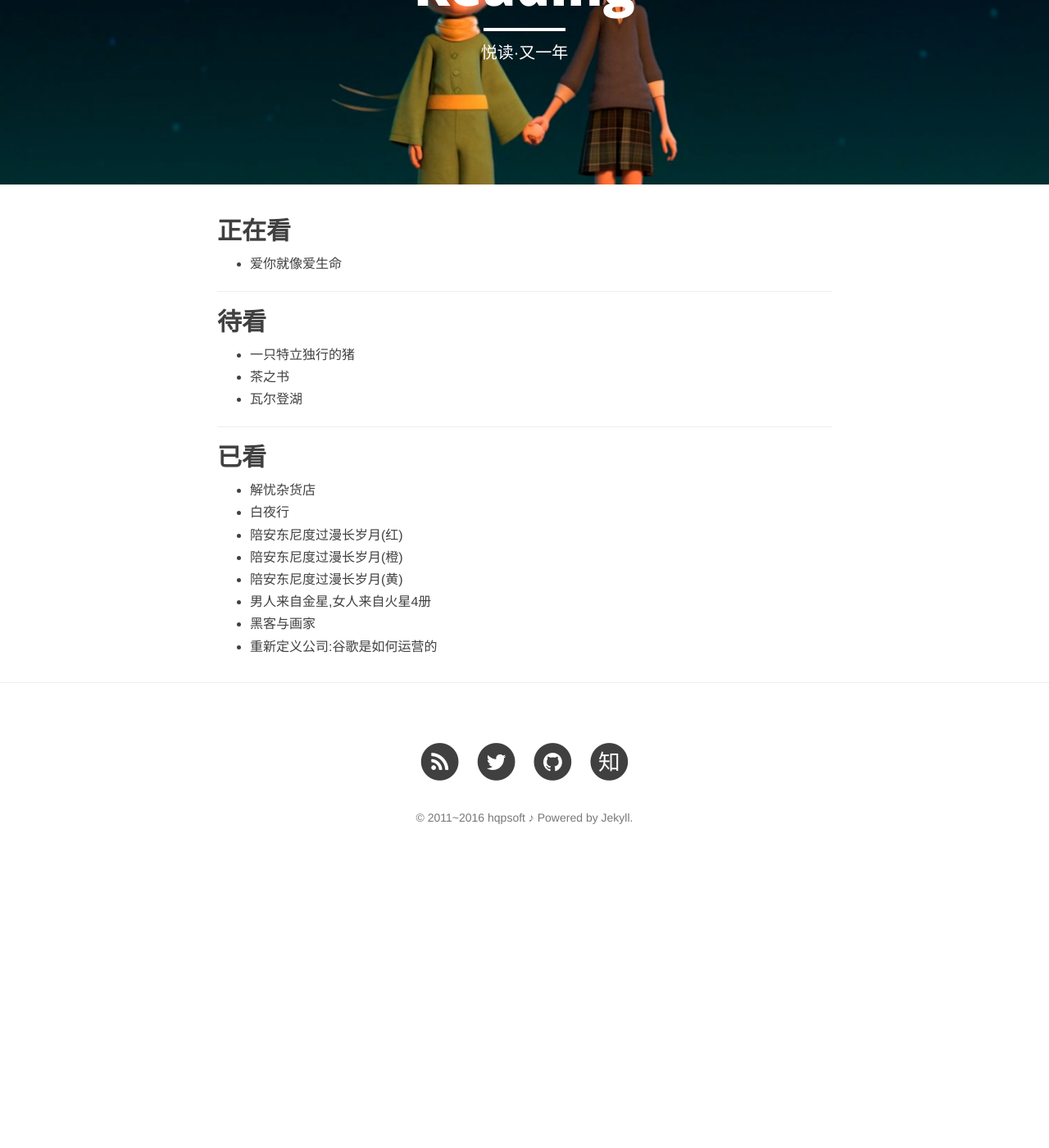
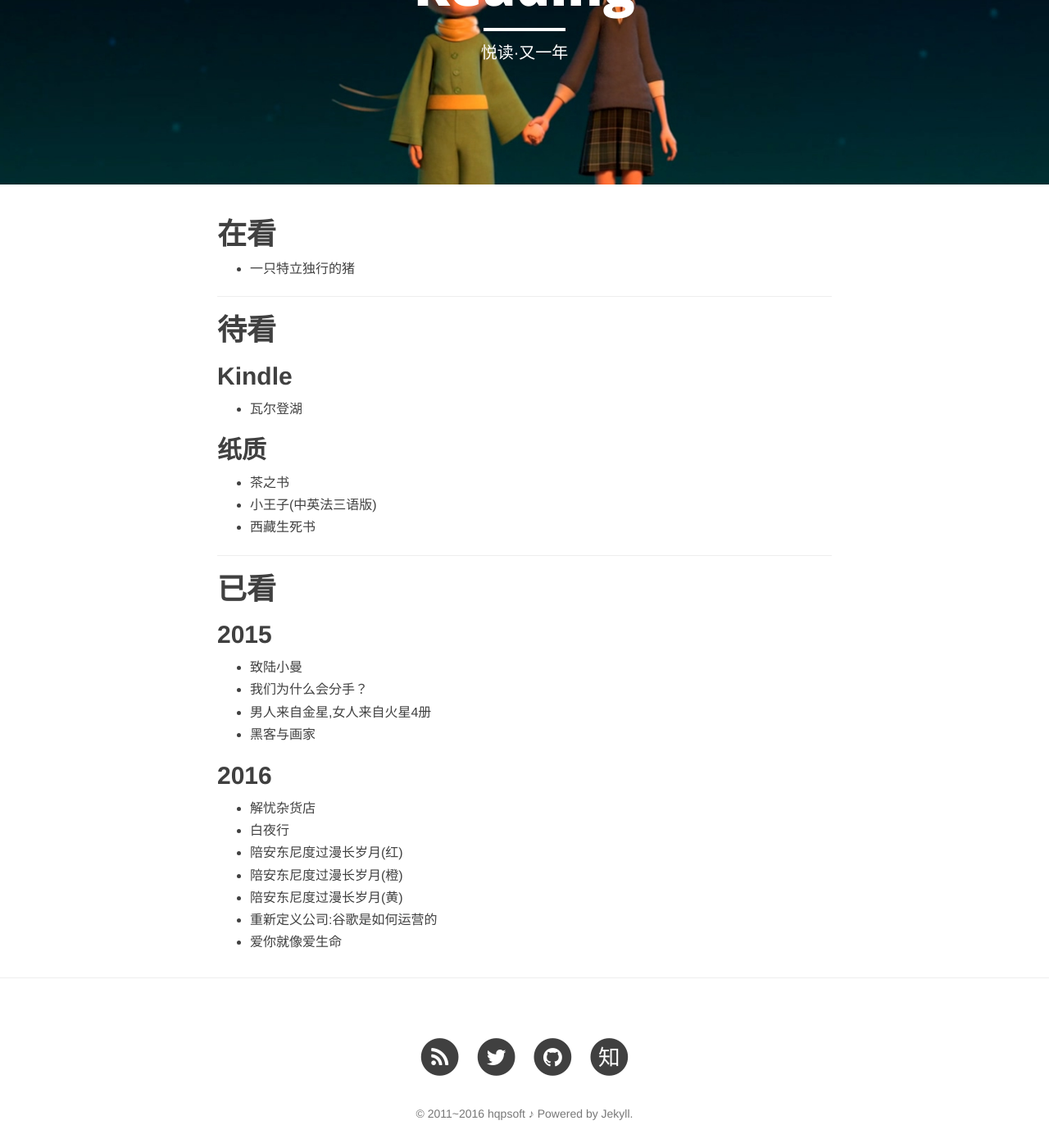
Before and after one commit to hqpsoft/hqpsoft.github.io, a Jekyll site: the page built from Lists.md, in a window 1280 px wide and 1400 px high, scrolled down 203 px. Shown: the whole window at 82% size. Built offline with Jekyll 4.4.1, drawn with Linux system fonts in a browser that asks for light colours; nearby versions of some CDN libraries; before the commit the page ends 1278 px from its top, so only the background shows below that.

Commit message:
update list.md

```diff
--- a/Lists.md
+++ b/Lists.md
@@ -5,27 +5,37 @@ description: "悦读·又一年"
 header-img: "img/reading.jpg"
 ---
 
-## 正在看
+# 在看
 
-* [爱你就像爱生命](https://book.douban.com/subject/3071717/)
+* [一只特立独行的猪](https://book.douban.com/subject/1767945/)
 
 ***
 
-## 待看
+# 待看
 
-* [一只特立独行的猪](https://book.douban.com/subject/1767945/)
+## Kindle
+* [瓦尔登湖](https://book.douban.com/subject/3522695/)
+
+
+## 纸质
 * [茶之书](https://book.douban.com/subject/4274472/)
-* [瓦尔登湖](https://book.douban.com/subject/3522695/)
+* [小王子(中英法三语版)](https://book.douban.com/subject/3693974/)
+* [西藏生死书](https://book.douban.com/subject/5990251/)
 
 ***
 
-## 已看
+# 已看
+## 2015
+* [致陆小曼](https://book.douban.com/subject/25978102/)
+* [我们为什么会分手？](https://book.douban.com/subject/26146992/)
+* [男人来自金星,女人来自火星4册](https://book.douban.com/subject/5356342/)
+* [黑客与画家](https://book.douban.com/subject/6021440/)
 
+## 2016
 * [解忧杂货店](http://book.douban.com/subject/25862578/)
 * [白夜行](http://book.douban.com/subject/3259440/)
 * [陪安东尼度过漫长岁月(红)](https://book.douban.com/subject/20424614/)
 * [陪安东尼度过漫长岁月(橙)](https://book.douban.com/subject/5327697/)
 * [陪安东尼度过漫长岁月(黄)](https://book.douban.com/subject/25808222/)
-* [男人来自金星,女人来自火星4册](https://book.douban.com/subject/5356342/)
-* [黑客与画家](https://book.douban.com/subject/6021440/)
 * [重新定义公司:谷歌是如何运营的](https://book.douban.com/subject/26582822/)
+* [爱你就像爱生命](https://book.douban.com/subject/3071717/)
```
Also changed, not shown: _posts/2016-05-09-微服务相关.md (renamed from _posts/2016-05-09-统一配置中心.md, +5 -3 lines).
